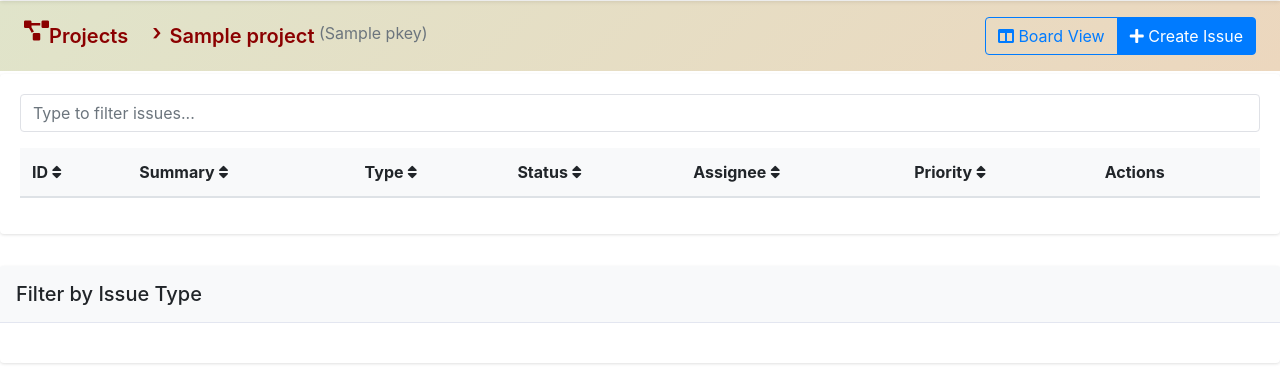
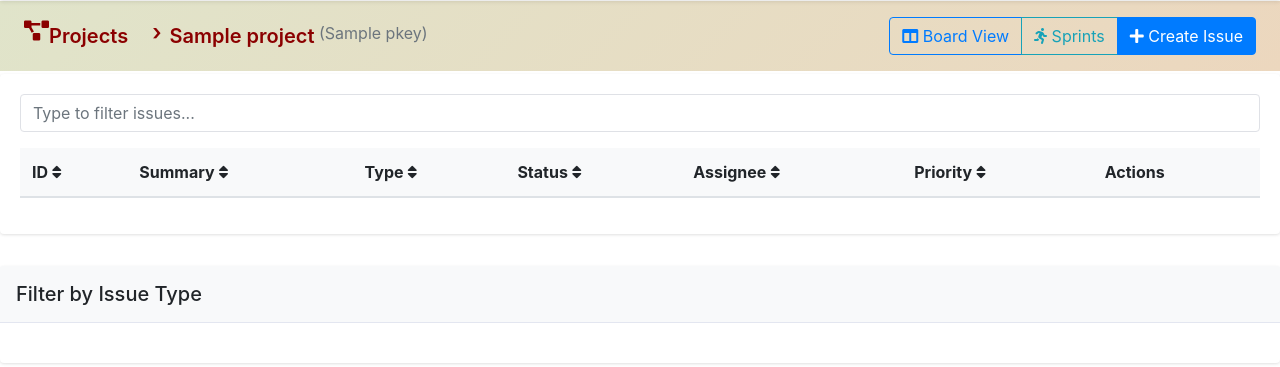
Before and after one commit to younelan/ProjectPlanner, a PHP site: template views/projects/view.php in a window 1280 px wide. Shown: the part 56-423 px from the top of the page. Run offline with PHP 8.4, Linux system fonts and the light colour scheme; the template is opened without the code that fills it: most values are stand-ins (such as "Sample title", 1, 10 or a date in 2020); data that the repository does not hold is empty.

Commit message:
Harmonized Header

```diff
--- a/views/projects/view.php
+++ b/views/projects/view.php
@@ -75,6 +75,9 @@ include 'views/templates/header.php';
     <div class="btn-group">
         <a href="index.php?page=projects&action=board&id=<?= $project['ID'] ?>" class="btn btn-outline-primary">
             <i class="fas fa-columns"></i> Board View
+        </a>
+        <a href="index.php?page=sprints&action=list&projectId=<?= $project['ID'] ?>" class="btn btn-outline-info">
+            <i class="fas fa-running"></i> Sprints
         </a>
         <a href="index.php?page=issues&action=new&projectId=<?= $project['ID'] ?>" class="btn btn-primary">
             <i class="fas fa-plus"></i> Create Issue
```
